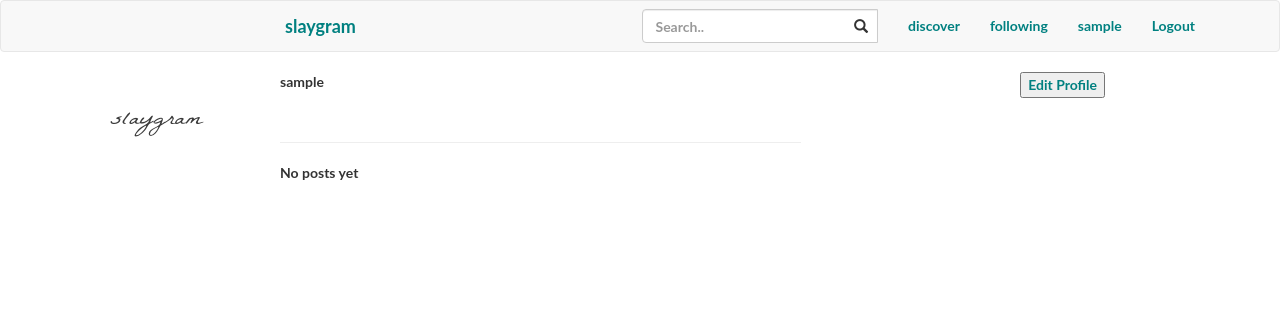
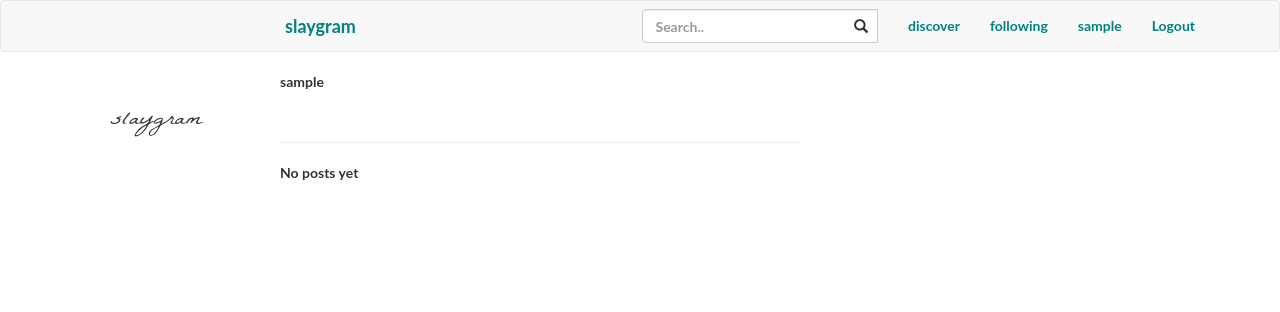
Before and after one commit to VirginiaNdungu1/slaygram, a Django app: template theslaygram/instagram/templates/profiles/posts.html in a window 1280 px wide. Shown: the top 312 px of the page. Run offline with Django 3.2, Linux system fonts and the light colour scheme; the template is opened without the code that fills it, so the values that code supplies are empty; the visitor is signed in with stand-in values (Sample User, id 1); parts of the project's set-up code (start-up, migrations or seed data) failed here and were passed over; some libraries are stand-ins or nearby versions.

Commit message:
update user's posts file

```diff
--- a/theslaygram/instagram/templates/profiles/posts.html
+++ b/theslaygram/instagram/templates/profiles/posts.html
@@ -27,12 +27,6 @@
             {% empty %}
             <p>No posts yet</p>
           {% endfor %}
-
-        </div>
-        <div class="col-md-2 edit_profile">
-          <a href="{% url 'updateuserprofile'%}">
-            <button type="button" name="button">Edit Profile</button>
-          </a>
         </div>
       </div>
 
```
